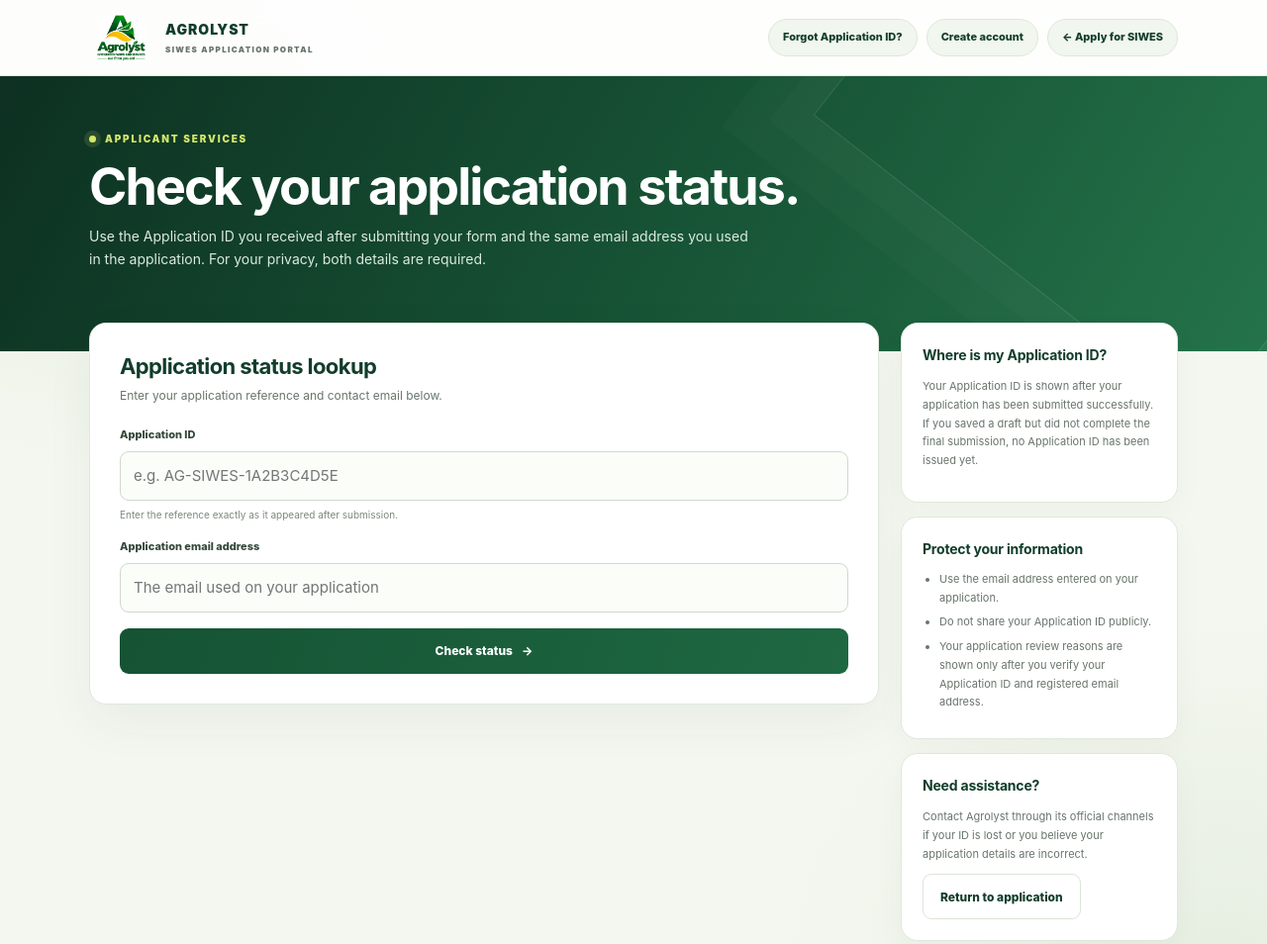
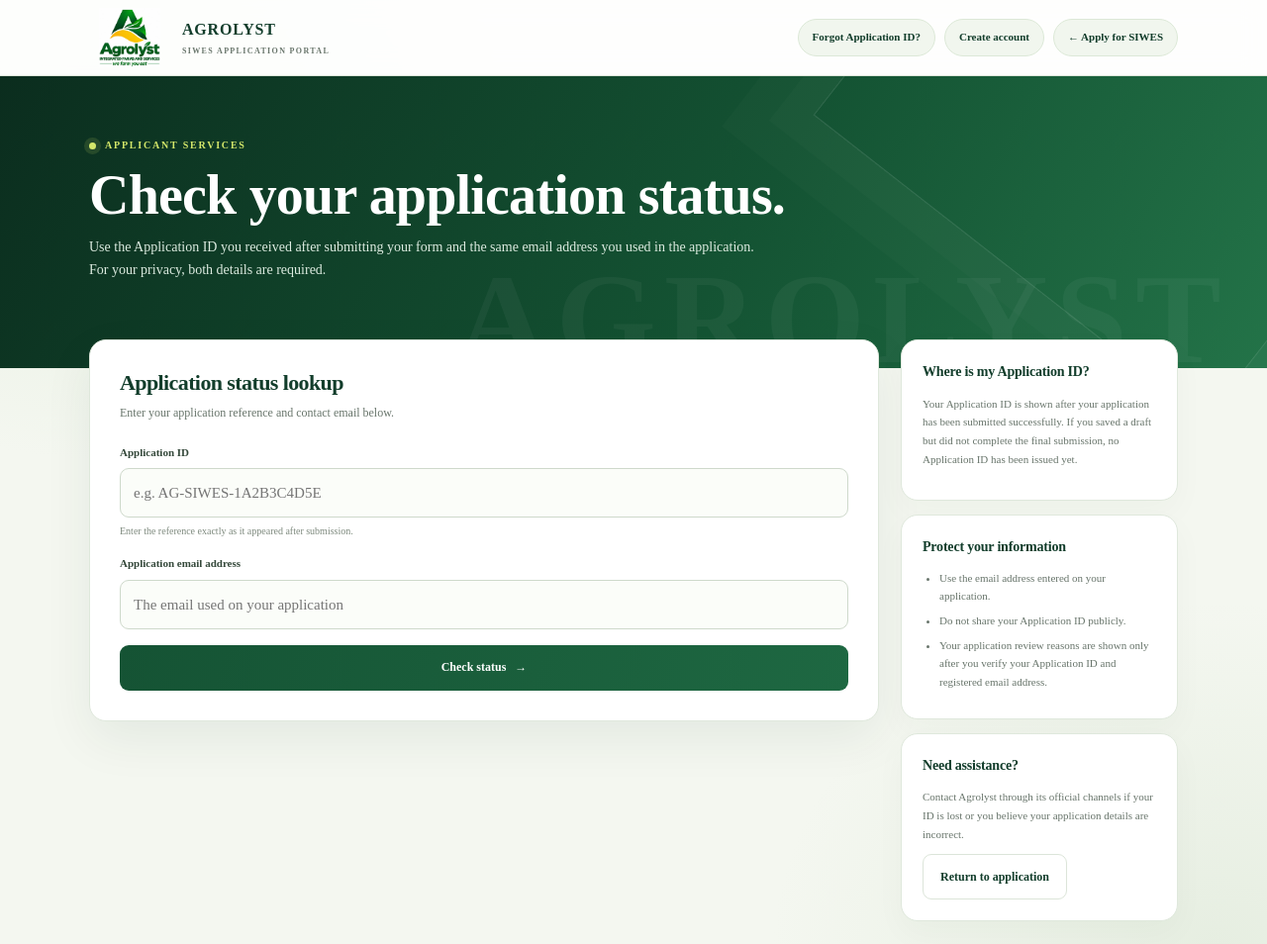
Before and after one commit to agrolyst/apply-siwes-agrolyst, a plain HTML site: page check/status/index.html in a window 1280 px wide. Shown: the top 954 px of the page at 99% size. Drawn offline with Linux system fonts and the light colour scheme.

Commit message:
Unify check status page Agrolyst branding

```diff
--- a/check/status/index.html
+++ b/check/status/index.html
@@ -111,6 +111,18 @@ footer p{margin:4px 0 0;color:#b8cabe}
 /* When a letter is issued, the status action area offers only the print action. */
 .result.letter-issued .result-actions{justify-content:flex-start}
 .result.letter-issued .result-actions #print-letter-button{display:inline-flex;min-width:220px}
+
+/* Unified Agrolyst identity: bold branded heading, official logo, restrained watermark */
+body{font-family:"Times New Roman",Times,serif;background:radial-gradient(ellipse at 8% 12%,#e6efe0 0,transparent 26rem),radial-gradient(ellipse at 96% 89%,#e6eee1 0,transparent 28rem),#f4f7f0}
+.brand img{width:82px;height:60px;object-fit:contain}
+.brand{font-family:"Times New Roman",Times,serif;font-size:16px;letter-spacing:.8px}
+.hero{background:linear-gradient(120deg,#0b2d1e,#145333 58%,#237348);padding:62px 0 88px}
+.hero h1{font-family:"Times New Roman",Times,serif;font-size:clamp(36px,5.3vw,56px);letter-spacing:-.8px;font-weight:700}
+.hero:before{content:"AGROLYST";position:absolute;right:3%;bottom:-25px;font:700 clamp(55px,11vw,130px) "Times New Roman",serif;letter-spacing:8px;color:#ffffff0b;pointer-events:none}
+.card{border-radius:17px;box-shadow:0 18px 50px #123d2b12}
+h2,.side h3{font-family:"Times New Roman",Times,serif}
+@media(max-width:540px){.brand img{width:65px;height:50px}.hero{padding:45px 0 67px}}
+
 </style>
 </head>
 <body>
```
